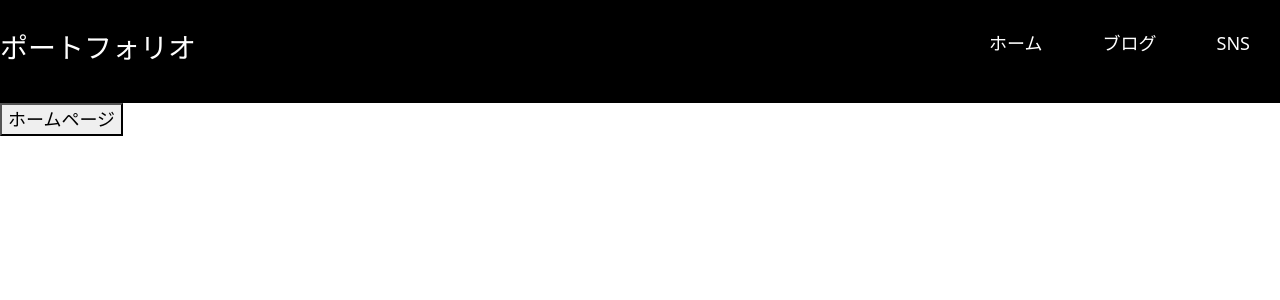
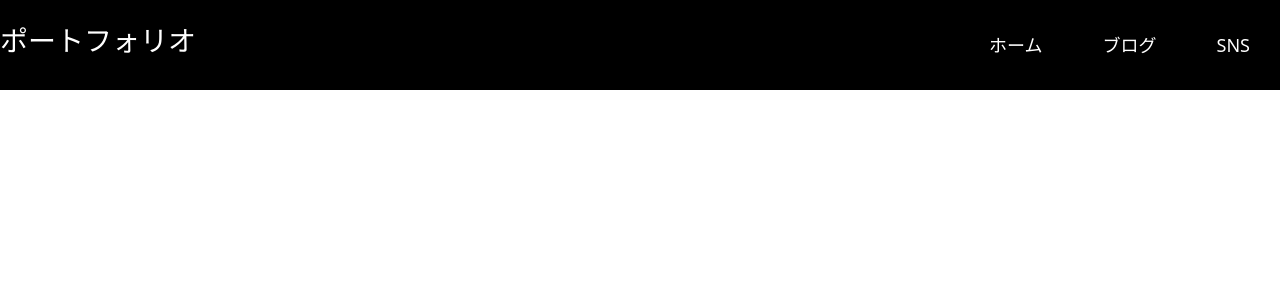
Before and after one commit to kouji2004/react_por3, a React (Create React App) app in the folder react-lesson3/: page / in a window 1280 px wide. Shown: the top 300 px of the page. Built offline with nearby package versions, Linux system fonts and the light colour scheme.

Commit message:
cssの修正

```diff
--- a/react-lesson3/src/App.css
+++ b/react-lesson3/src/App.css
@@ -13,10 +13,16 @@ header{
   /* position: fixed; */
   width: 100%;
   z-index: 10;
+  height: 90px;
 }
 
 header .logo h3 {
   font-size: 30px;
+}
+
+nav ul{
+  margin: 0;
+  padding: 0;
 }
 
 nav ul li {
--- a/react-lesson3/src/components/HomePage.js
+++ b/react-lesson3/src/components/HomePage.js
@@ -3,6 +3,6 @@ import { Button } from 'react-bootstrap';
 
 export const HomePage = () => {
   return (
-    <div><button>ホームページ</button></div>
+    <div></div>
   )
 }
```
